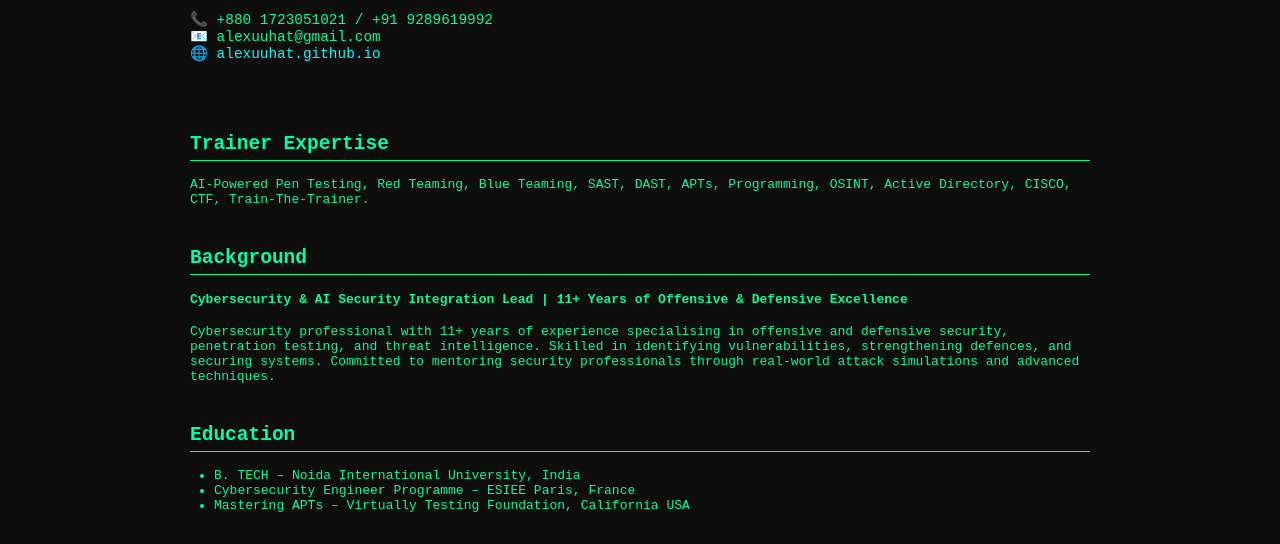
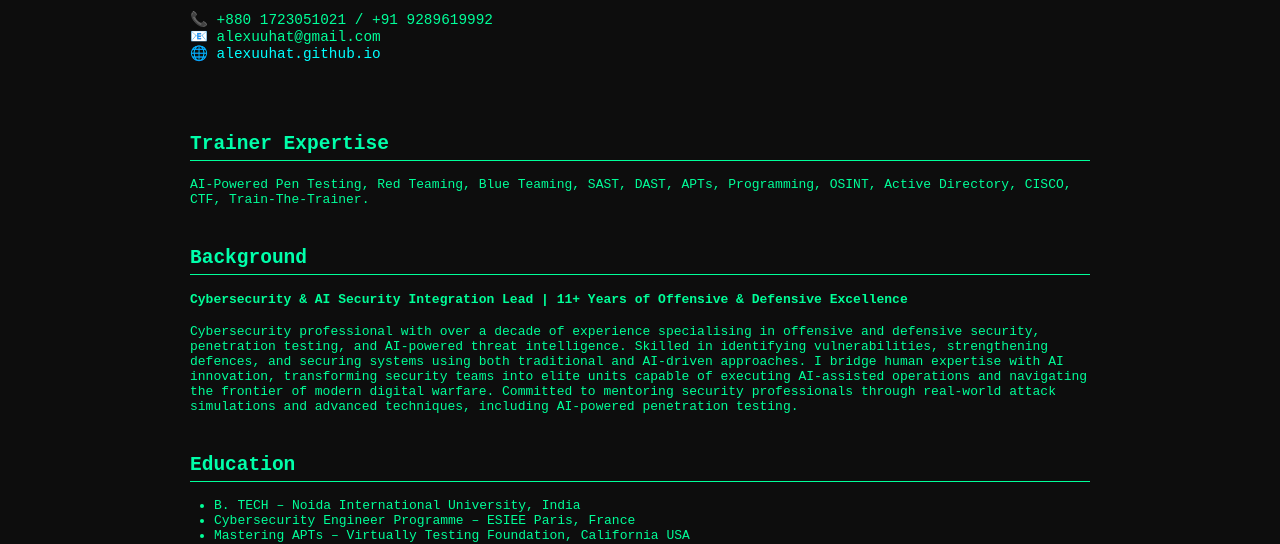
Before and after one commit to alexuuhat/alexuuhat.github.io, a plain HTML site: page index.html in a window 1280 px wide. Shown: the part 268-812 px from the top of the page. Drawn offline with Linux system fonts and the light colour scheme.

Commit message:
2026_up5

```diff
--- a/index.html
+++ b/index.html
@@ -36,7 +36,7 @@
     <div class="section">
       <h2>Background</h2>
       <h4>Cybersecurity & AI Security Integration Lead | 11+ Years of Offensive & Defensive Excellence</h4>
-      <p>Cybersecurity professional with 11+ years of experience specialising in offensive and defensive security, penetration testing, and threat intelligence. Skilled in identifying vulnerabilities, strengthening defences, and securing systems. Committed to mentoring security professionals through real-world attack simulations and advanced techniques.</p>
+      <p>Cybersecurity professional with over a decade of experience specialising in offensive and defensive security, penetration testing, and AI-powered threat intelligence. Skilled in identifying vulnerabilities, strengthening defences, and securing systems using both traditional and AI-driven approaches. I bridge human expertise with AI innovation, transforming security teams into elite units capable of executing AI-assisted operations and navigating the frontier of modern digital warfare. Committed to mentoring security professionals through real-world attack simulations and advanced techniques, including AI-powered penetration testing.</p>
     </div>
 
     <div class="section">
```
